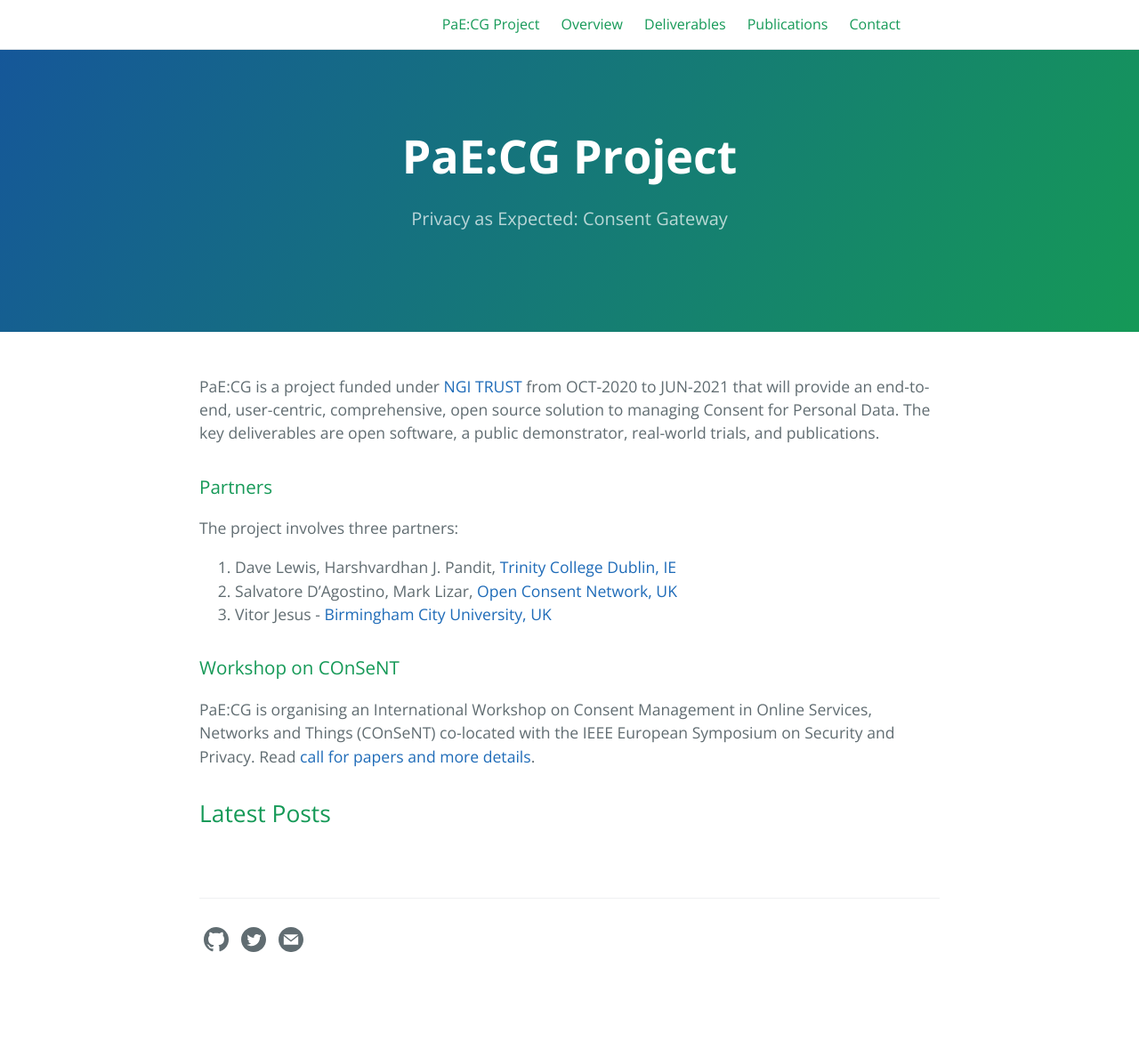
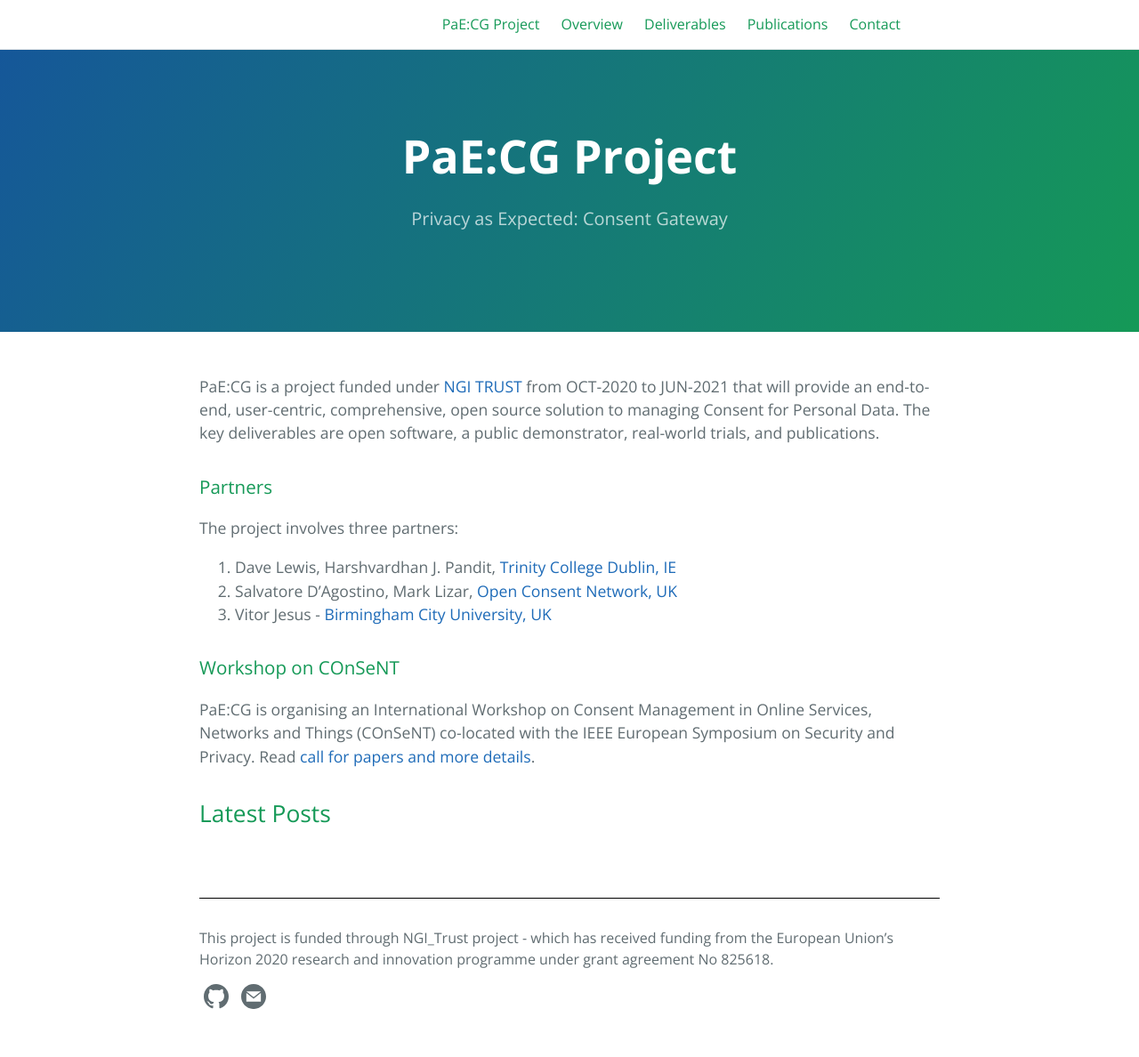
Before and after one commit to PAECG/paecg.github.io, a Jekyll site: the page built from index.md, in a window 1280 px wide. Shown: the whole page at 89% size. Built offline with Jekyll 4.4.1, drawn with Linux system fonts in a browser that asks for light colours; before the commit the page ends 1124 px from its top, so only the background shows below that.

Commit message:
footer NGI TRUST funding ack

```diff
--- a/_layouts/default.html
+++ b/_layouts/default.html
@@ -94,20 +94,12 @@
 
             {{ content }}
 
-            <footer class="site-footer">
-                <!-- SVG icons from https://iconmonstr.com -->
-
+            <footer class="site-footer" style="border-top: 1px solid black;">
+                <p>This project is funded through NGI_Trust project - which has received funding from the European Union’s Horizon 2020 research and innovation programme under grant agreement No 825618.</p>
                 <!-- Github icon -->
                 <span class="my-span-icon">
                     <a href="{{ site.github.owner_url }}" aria-label="{{ site.github.owner_name }}'s GitHub" title="{{ site.github.owner_name }}'s GitHub">
                         <svg class="my-svg-icon" xmlns="http://www.w3.org/2000/svg" width="24" height="24" viewBox="0 0 24 24"><path d="M12 0c-6.626 0-12 5.373-12 12 0 5.302 3.438 9.8 8.207 11.387.599.111.793-.261.793-.577v-2.234c-3.338.726-4.033-1.416-4.033-1.416-.546-1.387-1.333-1.756-1.333-1.756-1.089-.745.083-.729.083-.729 1.205.084 1.839 1.237 1.839 1.237 1.07 1.834 2.807 1.304 3.492.997.107-.775.418-1.305.762-1.604-2.665-.305-5.467-1.334-5.467-5.931 0-1.311.469-2.381 1.236-3.221-.124-.303-.535-1.524.117-3.176 0 0 1.008-.322 3.301 1.23.957-.266 1.983-.399 3.003-.404 1.02.005 2.047.138 3.006.404 2.291-1.552 3.297-1.23 3.297-1.23.653 1.653.242 2.874.118 3.176.77.84 1.235 1.911 1.235 3.221 0 4.609-2.807 5.624-5.479 5.921.43.372.823 1.102.823 2.222v3.293c0 .319.192.694.801.576 4.765-1.589 8.199-6.086 8.199-11.386 0-6.627-5.373-12-12-12z"/></svg>
-                    </a>
-                </span>
-
-                <!-- Twitter icon -->
-                <span class="my-span-icon">
-                    <a href="https://twitter.com/{{ site.twitter.username }}" aria-label="{{ site.github.owner_name }}'s Twitter" title="{{ site.github.owner_name }}'s Twitter">
-                        <svg class="my-svg-icon" xmlns="http://www.w3.org/2000/svg" width="24" height="24" viewBox="0 0 24 24"><path d="M12 0c-6.627 0-12 5.373-12 12s5.373 12 12 12 12-5.373 12-12-5.373-12-12-12zm6.066 9.645c.183 4.04-2.83 8.544-8.164 8.544-1.622 0-3.131-.476-4.402-1.291 1.524.18 3.045-.244 4.252-1.189-1.256-.023-2.317-.854-2.684-1.995.451.086.895.061 1.298-.049-1.381-.278-2.335-1.522-2.304-2.853.388.215.83.344 1.301.359-1.279-.855-1.641-2.544-.889-3.835 1.416 1.738 3.533 2.881 5.92 3.001-.419-1.796.944-3.527 2.799-3.527.825 0 1.572.349 2.096.907.654-.128 1.27-.368 1.824-.697-.215.671-.67 1.233-1.263 1.589.581-.07 1.135-.224 1.649-.453-.384.578-.87 1.084-1.433 1.489z"/></svg>
                     </a>
                 </span>
 
@@ -120,16 +112,14 @@
                 </span>
                 {% endif %}
 
+                <span class="my-span-icon">
+                    <a href="contact.html" aria-label="Contact" title="Contact PAECG">
+                        <svg class="my-svg-icon" xmlns="http://www.w3.org/2000/svg" width="24" height="24" viewBox="0 0 24 24"><path d="M12 .02c-6.627 0-12 5.373-12 12s5.373 12 12 12 12-5.373 12-12-5.373-12-12-12zm6.99 6.98l-6.99 5.666-6.991-5.666h13.981zm.01 10h-14v-8.505l7 5.673 7-5.672v8.504z"></path></svg>
+                    </a>
+                </span>
+
                 <!-- Contact icon -->
                 {% assign contact_page = site.pages | where: "path", "contact.md" | first %}
-                {% if contact_page.title %}
-                <span class="my-span-icon">
-                    <a href="{{ contact_page.url | absolute_url }}" aria-label="Contact" title="Contact {{ site.github.owner_name }}">
-                        <svg class="my-svg-icon" xmlns="http://www.w3.org/2000/svg" width="24" height="24" viewBox="0 0 24 24"><path d="M12 .02c-6.627 0-12 5.373-12 12s5.373 12 12 12 12-5.373 12-12-5.373-12-12-12zm6.99 6.98l-6.99 5.666-6.991-5.666h13.981zm.01 10h-14v-8.505l7 5.673 7-5.672v8.504z"/></svg>
-                    </a>
-                </span>
-                {% endif %}
-
             </footer>
         </section>
 
```
